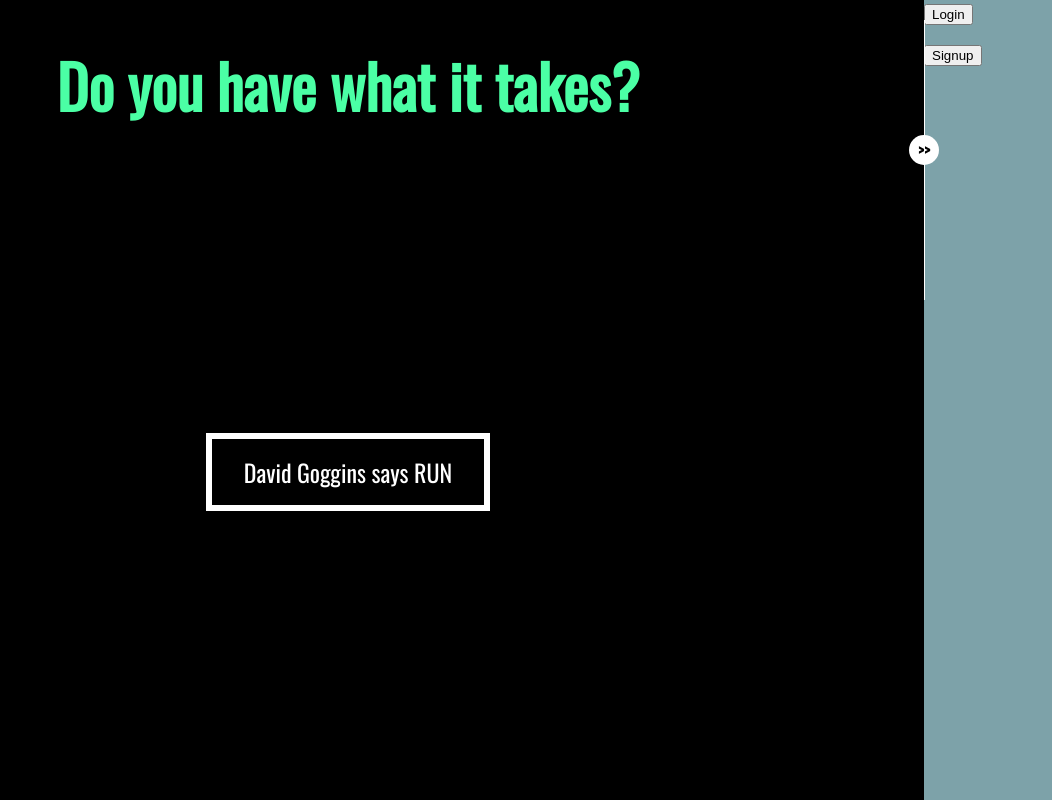
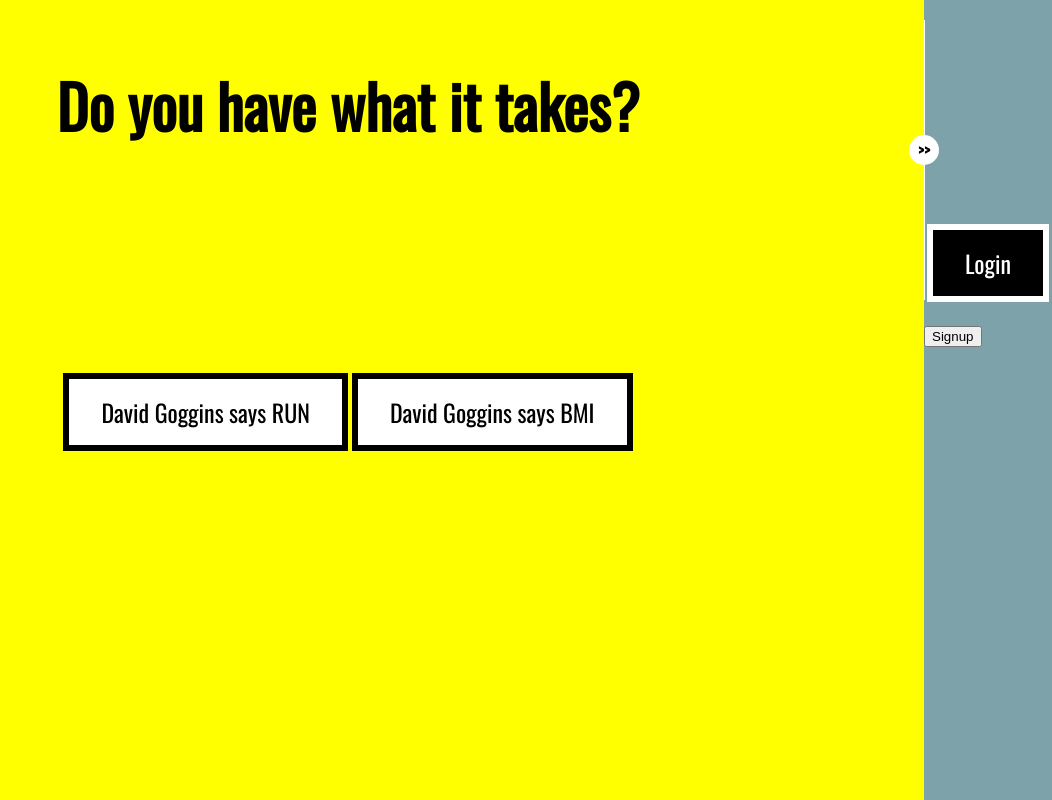
Before and after one commit to erikwesterberg/cooper-client, a React (Create React App) app: page / in a window 1280 px wide. Shown: the whole page, without its empty margins (228-1280 px from the left). Built offline with nearby package versions, Linux system fonts and the light colour scheme.

Commit message:
continue some styling and created a dummy button for bmi calculator

```diff
--- a/src/App.js
+++ b/src/App.js
@@ -17,6 +17,7 @@
       renderLoginForm: false,
       renderSignupForm: false,
       renderInputFields: false,
+      renderDisplayCooperResult: false,
       authenticated: false,
       email: "",
       password: "",
@@ -77,6 +78,7 @@
     let performanceDataIndex;
     let renderSignUp;
     let renderInput
+    let renderdisplayResult
 
     if (this.state.authenticated === true) {
       user = JSON.parse(sessionStorage.getItem("credentials")).uid;
@@ -142,31 +144,41 @@
 
         </>
         );
-        } else if ( this.state.renderInputFields === true) {
+        } else if ( this.state.renderInputFields === true && this.state.renderDisplayCooperResult === true) {
             renderInput = (
             <>
                 <InputFields inputChangeHandler={this.onChange.bind(this)}
                 hideHandler={this.hideForm.bind(this)}
                 />
-
+                      <>
+                <DisplayCooperResult
+                  distance={this.state.distance}
+                  gender={this.state.gender}
+                  age={this.state.age}
+                  authenticated={this.state.authenticated}
+                  entrySaved={this.state.entrySaved}
+                  entryHandler={this.entryHandler.bind(this)}
+                />
+              </>
+                {/* <div style={{ backgroundColor: 'red', width: 300, height: 200, float: 'right' }}  ></div> */}
             </>
             )
-
 
       } else {
 
         renderInput = (
           <>
           <div className="cooper">
-          <button className="button1" onClick={() => this.setState({ renderInputFields: true })}>David Goggins says RUN</button>
+          <button className="button1" onClick={() => this.setState({ renderInputFields: true, renderDisplayCooperResult: true })}>David Goggins says RUN</button>
+          <button className="button1">David Goggins says BMI</button>
           </div>
           </>
         )
 
         renderLogin = (
           <>
-          <div className="login">
-            <button
+          <div className="cooper">
+            <button className="loginBtn"
               id="login"
               onClick={() => this.setState({ renderLoginForm: true })}
             >
@@ -199,14 +211,7 @@
         <div className="left-bg">
         <h1 className="h1">Do you have what it takes?</h1>
         {renderInput}
-        <DisplayCooperResult
-          distance={this.state.distance}
-          gender={this.state.gender}
-          age={this.state.age}
-          authenticated={this.state.authenticated}
-          entrySaved={this.state.entrySaved}
-          entryHandler={this.entryHandler.bind(this)}
-        />
+        {renderdisplayResult}
         </div>
         <div className="right-bg">
         {performanceDataIndex}
--- a/src/Components/DisplayCooperResult.js
+++ b/src/Components/DisplayCooperResult.js
@@ -45,7 +45,7 @@
           )
         }
       return (
-        <div>
+        <div className="input-data-form2">
           {results}
         </div>
       )
--- a/src/Components/InputFields.js
+++ b/src/Components/InputFields.js
@@ -5,15 +5,15 @@
     <>
     <div className="input-data-form">
       <label>Distance</label>
-      <input id="distance" onChange={props.inputChangeHandler}></input>
+      <input className="inputform"id="distance" onChange={props.inputChangeHandler}></input>
 
       <select id="gender" onChange={props.inputChangeHandler}>
         <option value="female">Female</option>
-        <option value="male">Male</option>
+        <option  value="male">Male</option>
       </select>
 
       <label>Age</label>
-      <input id="age" onChange={props.inputChangeHandler}></input>
+      <input className="inputform" id="age" onChange={props.inputChangeHandler}></input>
       <button onClick={(e) => props.hideHandler(e)}  >Hide</button>
       </div>
     </>
--- a/src/styling/main.scss
+++ b/src/styling/main.scss
@@ -5,8 +5,9 @@
 }
 .h1 {
   text-align: center;
-  color: #4BFFA5;
-  font-size: 60px
+  color: black;
+  font-size: 60px;
+  margin-top: 60px;
 
 }
 .logo{
@@ -39,7 +40,7 @@
 }
 
 .left-bg {
-  background-color: black;
+  background-color: yellow;
   left: 0;
   width: 90%;
 }
@@ -92,7 +93,7 @@
 
 .cooper {
   text-align: center;
-  margin-top:300px;
+  margin-top:220px;
 }
 
 .input-data-form {
@@ -101,19 +102,59 @@
   flex-direction: column;
   justify-content: center;
   align-items: center;
-  color:#fd746c;
-  background: #4BFFA5;
+  color:black;
+  background: yellow;
   border-radius:10px;
   height: 280px;
   width: 200px;
-  padding: 20px;
-  font-family: 'Josefin Sans', sans-serif;
+  padding: 40px;
+  font-family: 'Oswald', sans-serif;
+  margin-left: auto;
+  margin-right: auto;
+  font-size: 50px;
+
 }
 
+// .input-data-form2 {
+//   flex-wrap: wrap;
+//   flex-direction: column;
+//   justify-content: center;
+//   align-items: center;
+//   color:white;
+//   background: black;
+//   border-radius:10px;
+//   height: 280px;
+//   width: 200px;
+//   padding: 40px;
+//   font-family: 'Oswald', sans-serif;
+//   margin-left: auto;
+//   margin-right: auto;
+//   font-size: 50px;
+//   display: inline-block;
 
+// }
 
 
 .button1 {
+  font-family: 'Oswald', sans-serif;
+  background-color:white;
+  border: none;
+  color: black;
+  padding: 15px 32px;
+  text-align: center;
+  text-decoration: none;
+  display: inline-block;
+  font-size: 24px;
+  margin: 4px 2px;
+  border: 6px solid black;
+}
+
+.button1:hover {
+  background-color: yellow;
+  color: white;
+}
+
+.loginBtn {
   font-family: 'Oswald', sans-serif;
   background-color:black;
   border: none;
@@ -127,7 +168,15 @@
   border: 6px solid white;
 }
 
-.button1:hover {
+.loginBtn:hover {
   background-color: #4CAF50;
   color: white;
 }
+
+.inputform {
+  border-radius: 10px;
+  outline: none;
+  border: none;
+  width: 250px;
+  height: 50px;
+}
```
